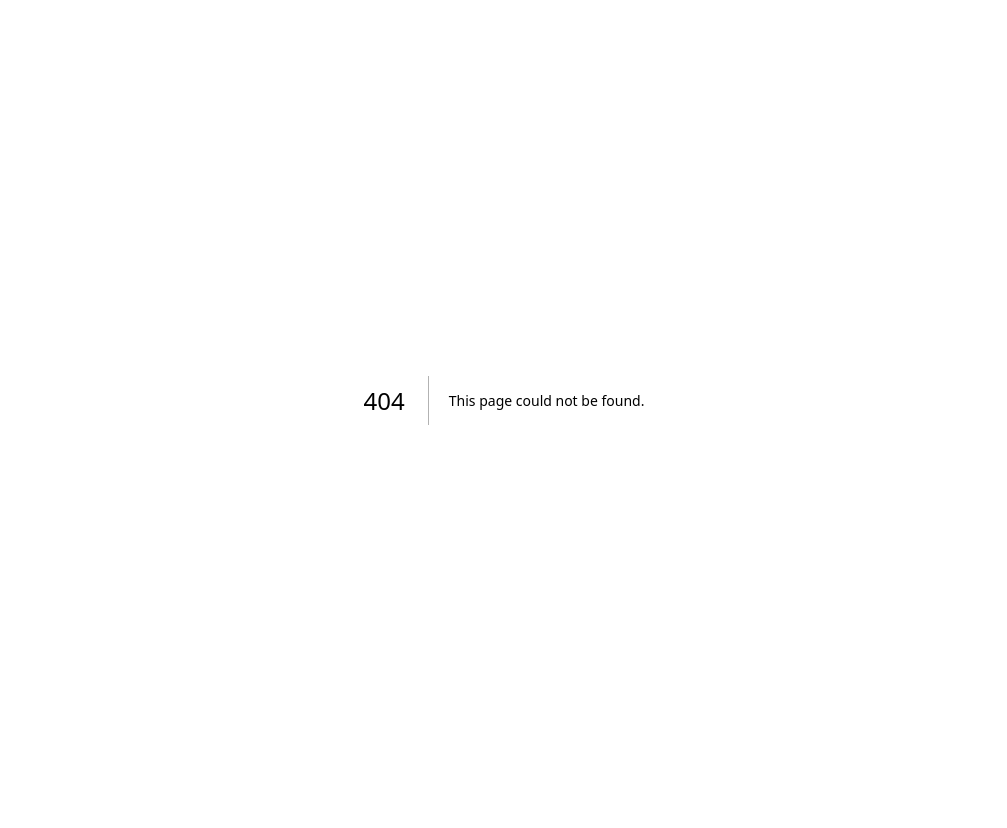
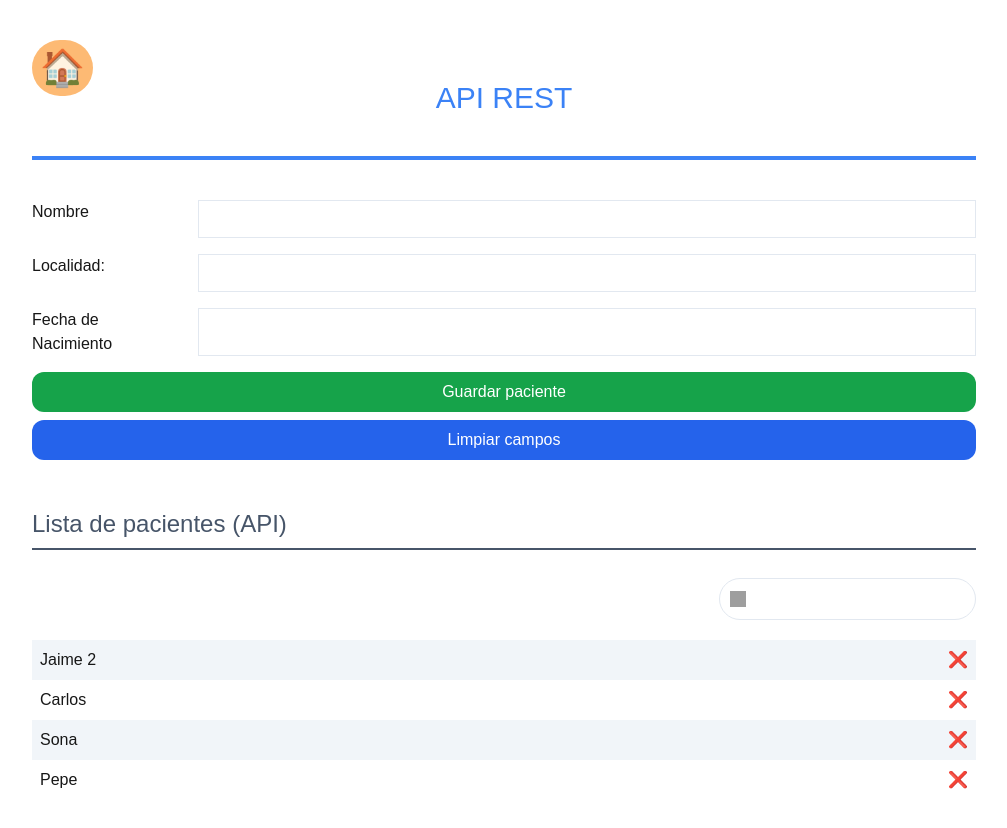
Before and after one commit to Naptime4U/Prueba4, a Next.js app: page /pacientes-api in a window 1280 px wide. Before the commit this address had no page. Shown: the top 828 px of the page, without its empty margins (136-1143 px from the left). Before the commit the page ends 800 px from the top, so only its background shows below. Built offline with nearby package versions, Linux system fonts and the light colour scheme; data requests are answered from the project's data file; grey boxes are pictures that could not be loaded.

Commit message:
secciones medicos-api pacientes-api (falta modificar)

```diff
--- /dev/null
+++ b/src/app/medicos-api/[id]/page.jsx
@@ -0,0 +1,37 @@
+import Link from "next/link";
+import { notFound } from 'next/navigation'
+
+
+async function obtenerMedico(id) {
+    const response = await fetch('http://localhost:4000/medicos/' + id)
+    if (!response.ok) notFound()
+    const medico = await response.json()
+
+    // Introducimos un retardo artificial
+    // await new Promise(resolve => setTimeout(resolve, 2000))
+
+    return medico
+}
+
+
+async function MedicoPage({ params }) {
+
+    const { id } = await params
+    const medico = await obtenerMedico(id)
+
+    return (
+        <section className="min-h-screen max-w-[1024px] mx-auto px-10 py-10">
+            <Link href="/medicos-api" className="fixed p-2 bg-orange-300 rounded-full"> &lt;- Volver </Link>
+            <h1 className='py-10 text-3xl text-blue-500 text-center border-b-4 border-b-blue-500'>
+                Medico #{medico.id}
+            </h1>
+            <div className="flex flex-col gap-10 items-center mt-20 p-10 bg-blue-100 rounded-xl">
+                <p className="text-6xl place-self-center">{medico.nombre}</p>
+                <p className="text-2xl place-self-center text-blue-400">{medico.especialidad}</p>
+                <p className="text-7xl place-self-center text-blue-400 *:font-bold">{medico.perfil}</p>
+            </div>
+        </section>
+    );
+}
+
+export default MedicoPage;
--- /dev/null
+++ b/src/app/pacientes-api/[id]/page.jsx
@@ -0,0 +1,37 @@
+import Link from "next/link";
+import { notFound } from 'next/navigation'
+
+
+async function obtenerPaciente(id) {
+    const response = await fetch('http://localhost:4000/pacientes/' + id)
+    if (!response.ok) notFound()
+    const paciente = await response.json()
+
+    // Introducimos un retardo artificial
+    // await new Promise(resolve => setTimeout(resolve, 2000))
+
+    return paciente
+}
+
+
+async function PacientePage({ params }) {
+
+    const { id } = await params
+    const paciente = await obtenerPaciente(id)
+
+    return (
+        <section className="min-h-screen max-w-[1024px] mx-auto px-10 py-10">
+            <Link href="/pacientes-api" className="fixed p-2 bg-orange-300 rounded-full"> &lt;- Volver </Link>
+            <h1 className='py-10 text-3xl text-blue-500 text-center border-b-4 border-b-blue-500'>
+                Paciente #{paciente.id}
+            </h1>
+            <div className="flex flex-col gap-10 items-center mt-20 p-10 bg-blue-100 rounded-xl">
+                <p className="text-6xl place-self-center">{paciente.nombre}</p>
+                <p className="text-2xl place-self-center text-slate-400">{paciente.descripcion}</p>
+                <p className="text-7xl place-self-center text-blue-400 *:font-bold">{paciente.precio} €</p>
+            </div>
+        </section>
+    );
+}
+
+export default PacientePage;
--- /dev/null
+++ b/src/app/pacientes-api/page.jsx
@@ -0,0 +1,32 @@
+import Link from "next/link";
+import Fallback from "@/components/fallback";
+import Pacientes from "@/components/api-pacientes";
+import PacienteNuevo from "@/components/api-paciente-nuevo";
+import { Suspense } from "react";
+
+
+
+async function PacientesPage({ searchParams }) {
+    const { query } = await searchParams;
+
+    // Introducimos un retardo artificial
+    // await new Promise(resolve => setTimeout(resolve, 2000))
+
+    return (
+        <section className="min-h-screen max-w-[1024px] mx-auto px-10 py-10">
+            <Link href="/" className="fixed text-4xl p-2 bg-orange-300 rounded-full">🏠</Link>
+
+            <h1 className='py-10 text-3xl text-blue-500 text-center border-b-4 border-b-blue-500'>
+                API REST
+            </h1>
+
+            <PacienteNuevo />
+
+            <Suspense fallback={<Fallback>Obteniendo datos ... </Fallback>}>
+                <Pacientes query={query || ''} />
+            </Suspense>
+        </section>
+    );
+}
+
+export default PacientesPage;
--- /dev/null
+++ b/src/components/api-paciente-nuevo.jsx
@@ -0,0 +1,48 @@
+import { revalidatePath } from "next/cache";
+import SubmitButton from "@/components/submit-button";
+
+
+async function nuevoPaciente(formData) {
+    'use server'
+    const [nombre, localidad, fecha_nacimiento] = formData.values()
+
+    const response = await fetch('http://localhost:4000/pacientes', {
+        method: 'POST',
+        body: JSON.stringify({ nombre, localidad, fecha_nacimiento })
+    })
+    const data = await response.json()
+
+    // Introducimos un retardo artificial
+    await new Promise(resolve => setTimeout(resolve, 2000))
+
+    revalidatePath('/pacientes-api')
+}
+
+
+
+function PacienteNuevo() {
+    return (
+        <form className='my-10 grid grid-cols-[150px_auto] gap-4'>
+
+            <label htmlFor='nombre'>Nombre</label>
+            <input required id='nombre' name='nombre' className='p-1 border border-slate-200 focus:outline-blue-300 text-lg' />
+
+            <label htmlFor='localidad'>Localidad:</label>
+            <input required id='localidad' name='localidad' className='p-1 border border-slate-200 focus:outline-blue-300 text-lg' />
+
+            <label htmlFor='fecha_nacimiento'>Fecha de Nacimiento</label>
+            <input required id='pefil' name='fecha_nacimiento' className='p-1 border border-slate-200 focus:outline-blue-300 text-lg' />
+
+            <div className='col-span-2 grid gap-2'>
+                <SubmitButton formAction={nuevoPaciente} className='disabled:bg-slate-600 bg-green-600 text-white px-4 py-2 rounded-xl'>
+                    Guardar paciente
+                </SubmitButton>
+                <button type='reset' className='bg-blue-600 text-white px-4 py-2 rounded-xl'>
+                    Limpiar campos
+                </button>
+            </div>
+        </form>
+    );
+}
+
+export default PacienteNuevo;
--- /dev/null
+++ b/src/components/api-pacientes.jsx
@@ -0,0 +1,56 @@
+import Buscar from '@/components/buscar'
+import Link from 'next/link'
+import { revalidatePath } from 'next/cache'
+
+async function obtenerPacientes(query) {
+    const response = await fetch('http://localhost:4000/pacientes')
+    const pacientes = await response.json()
+
+    // Introducimos un retardo artificial
+    // await new Promise(resolve => setTimeout(resolve, 2000))
+
+    return pacientes.filter(paciente => paciente.nombre.toLowerCase().includes(query))
+}
+
+
+async function eliminarPaciente(formData) {
+    'use server'
+    const id = formData.get('id')
+
+    await fetch('http://localhost:4000/pacientes/' + id, { method: 'DELETE' })
+
+    revalidatePath('/pacientes-api')
+}
+
+
+async function Pacientes({ query }) {
+    const pacientes = await obtenerPacientes(query)
+
+    return (
+        <>
+            <h1 className='text-2xl text-slate-600 py-2  mb-2 border-b-2 border-b-slate-600'>
+                Lista de pacientes (API)
+            </h1>
+
+            <Buscar />
+
+            <div className='flex flex-col'>
+                {pacientes.sort((a, b) => a.createdAt - b.createdAt).reverse()  // Orden inverso de tiempo
+                    .map((paciente) => (
+                        <div key={paciente.id} className='p-2 odd:bg-slate-100 flex justify-between'>
+                            <Link href={`/pacientes-api/${paciente.id}`}>{paciente.nombre}</Link>
+                            <div className='flex gap-6'>
+                                <form>
+                                    <input type="hidden" name='id' value={paciente.id} />
+                                    <button formAction={eliminarPaciente} title='ELIMINAR'>❌</button>
+                                </form>
+                            </div>
+                        </div>
+                    ))
+                }
+            </div>
+        </>
+    )
+}
+
+export default Pacientes
--- a/src/data/api.json
+++ b/src/data/api.json
@@ -9,13 +9,13 @@
     {
       "id": "2",
       "nombre": "Jaime",
-      "especialiad": "traumatologo",
+      "especialidad": "traumatologo",
       "perfil": "especialista"
     },
     {
       "id": "3",
       "nombre": "Raul",
-      "especialiad": "dermatologo",
+      "especialidad": "dermatologo",
       "perfil": "residente"
     }
   ],
@@ -37,6 +37,12 @@
       "nombre": "Carlos",
       "localidad": "Quebec",
       "fecha_nacimiento": "1990-01-01"
+    },
+    {
+      "id": "6cab",
+      "nombre": "Jaime 2",
+      "localidad": "Montilla",
+      "fecha_nacimiento": "1990-01-01"
     }
   ]
 }
```
